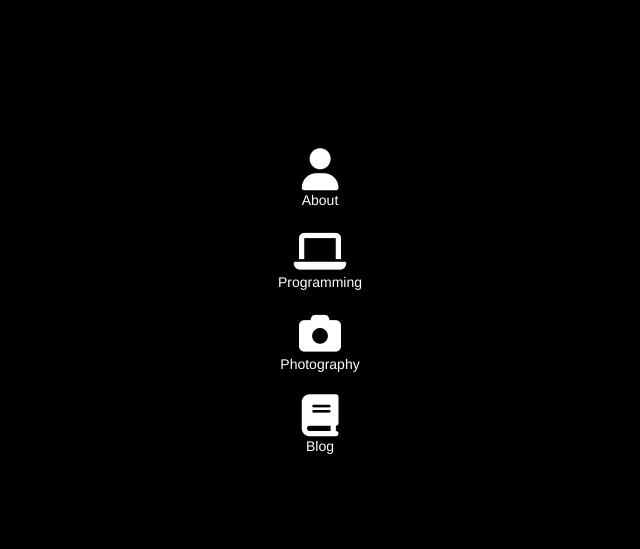
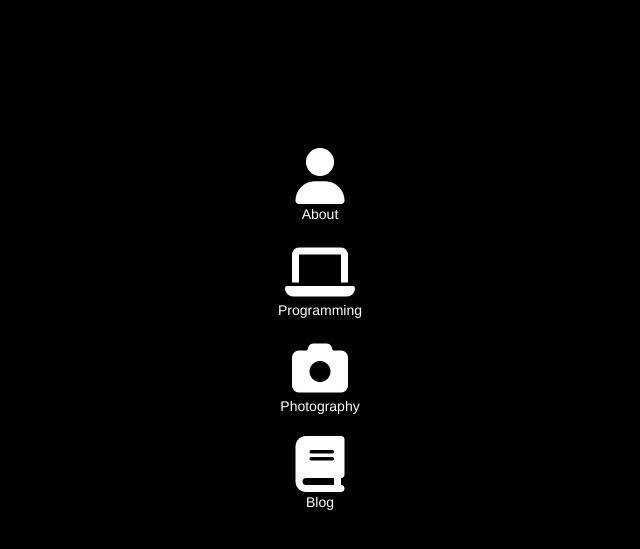
Before and after one commit to emptyport/emptyport.github.io, a Jekyll site: the page built from index.html, in a window 1280 px wide. Shown: the top 549 px of the page, without its empty margins (320-960 px from the left). Built offline with Jekyll 4.4.1, drawn with Linux system fonts in a browser that asks for light colours; nearby versions of some CDN libraries.

Commit message:
updating font sizes for mobile

```diff
--- a/css/index.css
+++ b/css/index.css
@@ -17,6 +17,7 @@ html body {
 
 .list-item {
   margin-top: 20px;
+  font-size: 1em;
 }
 
 .list-item-one {
--- a/index.html
+++ b/index.html
@@ -19,16 +19,16 @@
 
 	<div class='container'>
 		<div class='text-center list-item list-item-one'>
-			<a href='/about'><i class='fa fa-user fa-3x fa-inverse'></i><br/>About</a>
+			<a href='/about'><i class='fa fa-user fa-4x fa-inverse'></i><br/>About</a>
 		</div>
 		<div class='text-center list-item list-item-two'>
-			<a href='/programming'><i class='fa fa-laptop fa-3x fa-inverse'></i><br/>Programming</a>
+			<a href='/programming'><i class='fa fa-laptop fa-4x fa-inverse'></i><br/>Programming</a>
 		</div>
 		<div class='text-center list-item list-item-three'>
-			<a href='/photography'><i class='fa fa-camera fa-3x fa-inverse'></i><br/>Photography</a>
+			<a href='/photography'><i class='fa fa-camera fa-4x fa-inverse'></i><br/>Photography</a>
 		</div>
 		<div class='text-center list-item list-item-four'>
-			<a href='/blog'><i class='fa fa-book fa-3x fa-inverse'></i><br/>Blog</a>
+			<a href='/blog'><i class='fa fa-book fa-4x fa-inverse'></i><br/>Blog</a>
 		</div>
 	</div>
 
```
